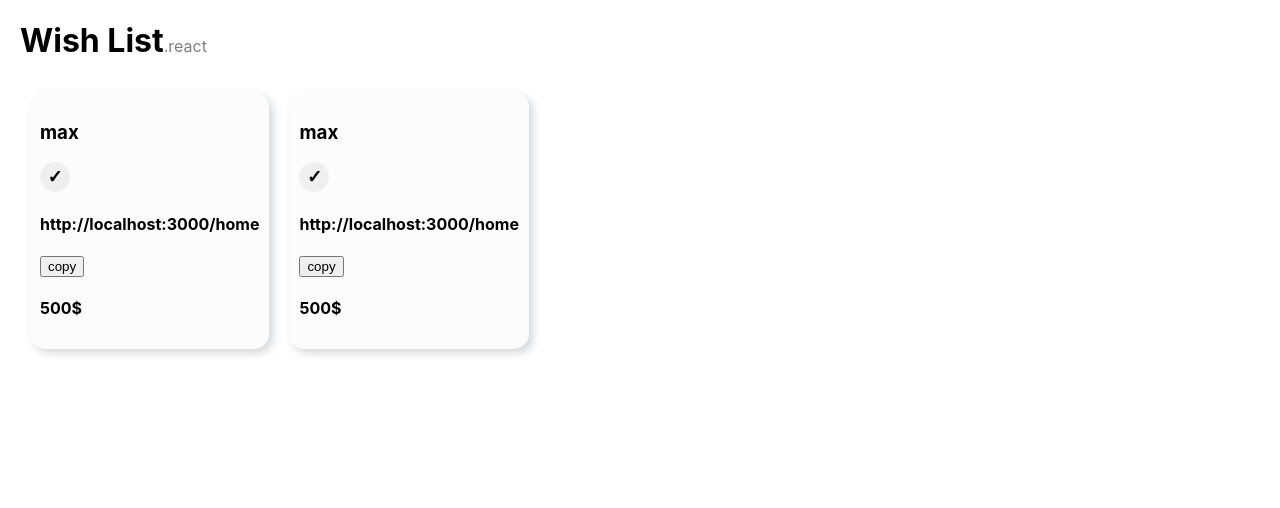
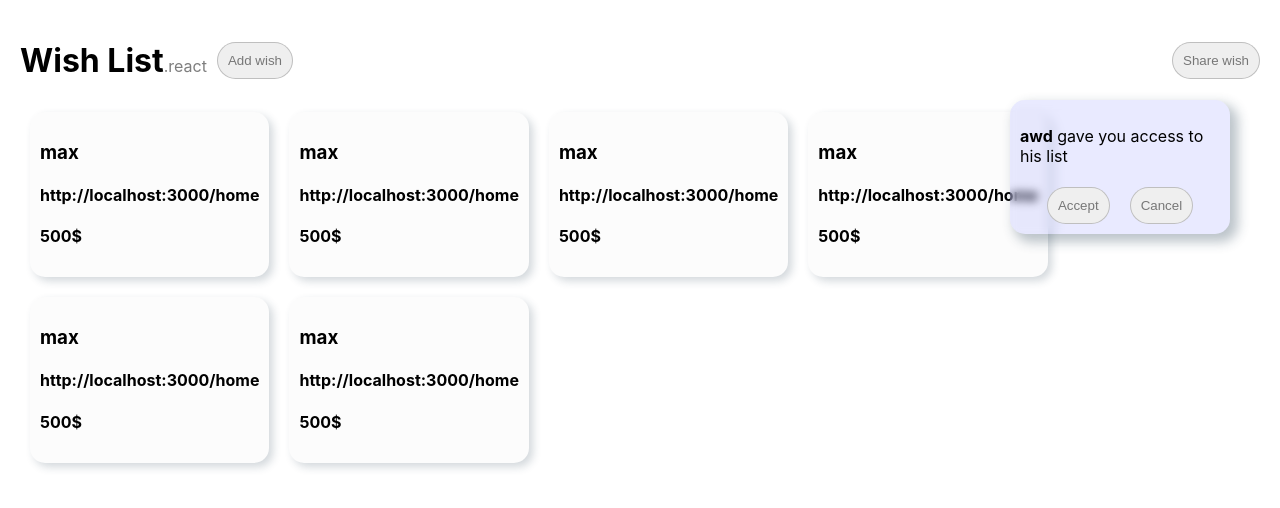
Before and after one commit to Shithappe/wish-list, a React (Create React App) app: page /home in a window 1280 px wide. Shown: the top 508 px of the page. Built offline with nearby package versions, Linux system fonts and the light colour scheme.

Commit message:
add notification element

```diff
--- a/src/App.css
+++ b/src/App.css
@@ -1,6 +1,40 @@
 .main{
   margin: 20px;
   transition: all 0.1s ease-out;
+}
+
+.nav{
+  display: flex;
+  justify-content: space-between;
+  align-items: center;
+}
+
+.title{
+  display: flex;
+  align-items: center;
+  gap: 10px;
+}
+
+.notification{
+  position: absolute;
+  top: 50px;
+  right: 0;
+  display: flex;
+  align-items: center;
+  flex-direction: column;
+  margin: 50px;
+  padding: 10px;
+  gap: 5px;
+  width: 200px;
+  border-radius: 15px;
+  box-shadow: 6px 6px 12px 2px rgba(34, 60, 80, 0.3);
+  z-index: 1;
+  background: rgb(40, 50, 255, 0.1);
+  backdrop-filter: blur(5px);
+}
+
+.notification div *{
+  margin: 0 10px;
 }
 
 .listItem{
@@ -27,7 +61,7 @@
   height: 30px;
 }
 
-.button{
+button{
   border: 1px solid rgba(0, 0, 0, 0.2);
   padding: 10px;
   border-radius: 25px;
--- a/src/App.js
+++ b/src/App.js
@@ -9,7 +9,7 @@ import {
   withRouter
 } from "react-router-dom"
 import Home from './components/Home.js'
-import Wish from './components/Wish.js'
+import Auth from './components/Auth.js'
 
 class App extends Component {
   render() {
@@ -19,7 +19,7 @@ class App extends Component {
       <div>
         <Switch>
           <Route history={history} path='/home' component={Home} />
-          <Route history={history} path='/awd' component={Wish} />
+          <Route history={history} path='/auth' component={Auth} />
           <Redirect from='/' to='/home'/>
         </Switch>
       </div>
--- a/src/components/Auth.js
+++ b/src/components/Auth.js
@@ -1,5 +1,32 @@
 export default function Home() {
-    return (
-        <h1>work? bitch</h1>
-    )
+        return (
+            <div className="auth">
+
+                <div>
+                    <input type="radio" id="login" name="auth" value='login' checked />
+                    <label for="login">Login</label>
+
+                    <input type="radio" id="register" name="auth" value='register' />
+                    <label for="register">Register</label>
+                </div>
+
+                <div className="register">
+                    <h1>Register</h1>
+                    <form>
+
+                    </form>
+                </div>
+
+                <div className="login">
+                    <h1>Login</h1>
+                    <form>
+                        <input type='text' placeholder="Username" />
+                        <input type='text' placeholder="Password" />
+                        <input type='submit' value='Login' />
+                    </form>
+                </div>
+
+            </div>
+        )
+
 }
--- a/src/components/Home.js
+++ b/src/components/Home.js
@@ -1,4 +1,5 @@
 import Wish from './Wish.js'
+import Notification from './Notification.js'
 
 export default function Home() {
     let data = {
@@ -8,7 +9,19 @@ export default function Home() {
     }
     return (
         <div className='main'>
-            <h1>Wish List<span>.react</span></h1>
+            <div className='nav'>
+                <div className='title'>
+                    <h1>Wish List<span>.react</span> </h1>
+                    <button>Add wish</button>
+                </div>
+                <button>Share wish</button>
+            </div>
+            <Notification name='awd'/>
+
+            <Wish data={data} />
+            <Wish data={data} />
+            <Wish data={data} />
+            <Wish data={data} />
             <Wish data={data} />
             <Wish data={data} />
         </div>
--- /dev/null
+++ b/src/components/Notification.js
@@ -0,0 +1,13 @@
+export default function Notification(props) {
+    return (
+        <div className="notification">
+
+
+            <p><b>{props.name}</b> gave you access to his list</p>
+            <div>
+                <button>Accept</button>
+                <button>Cancel</button>
+            </div>
+        </div>
+    )
+}
--- a/src/components/Wish.js
+++ b/src/components/Wish.js
@@ -2,9 +2,9 @@ export default function Wish(props) {
     return (
         <div className="listItem">
             <h3>{props.data.name}</h3>
-            <button className="doneButton"></button>
+            {/* <button className="doneButton"></button> */}
             <h4>{props.data.link}</h4>
-            <button className="copyLinkButton">copy</button>
+            {/* <button className="copyLinkButton">copy</button> */}
             <h4>{props.data.price}</h4>
         </div>
     )
```
